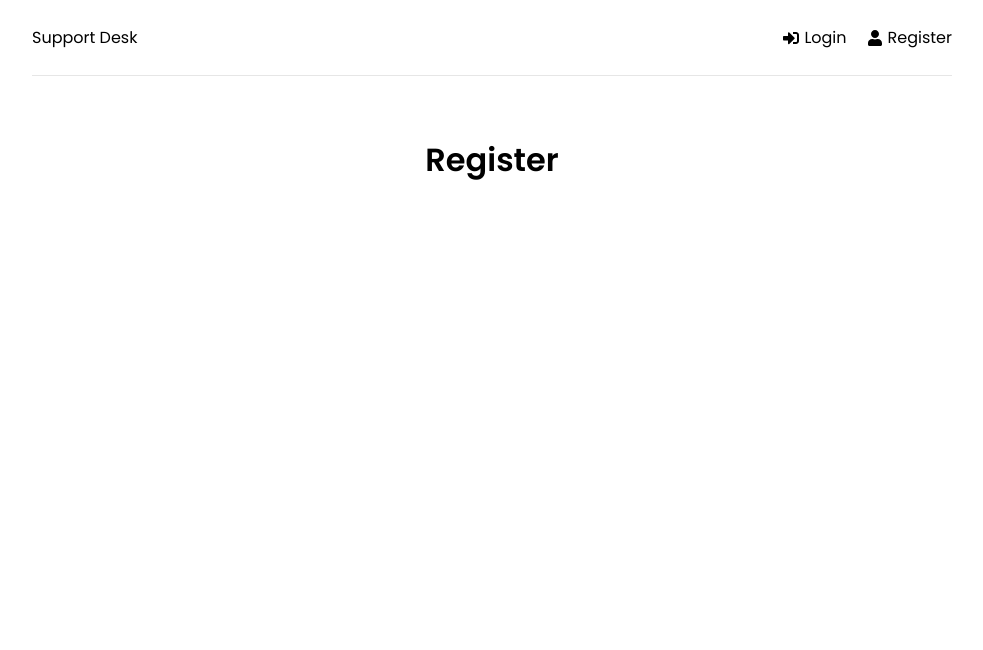
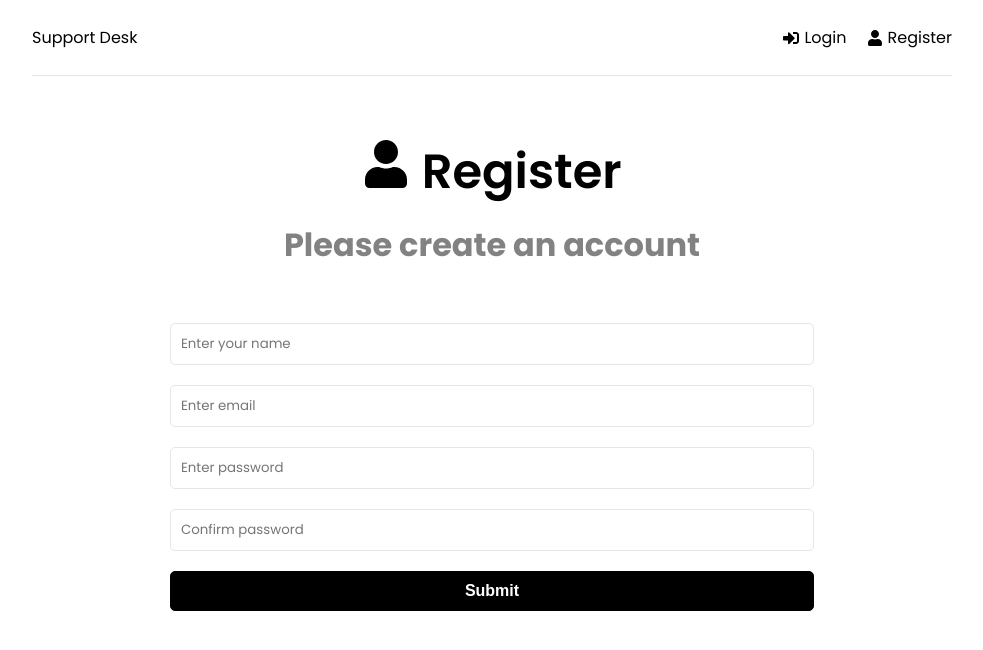
Before and after one commit to LucaDvc/support-desk, a React (Create React App) app in the folder frontend/: page /register in a window 1280 px wide. Shown: the top 650 px of the page, without its empty margins (148-1131 px from the left). Built offline with nearby package versions, Linux system fonts and the light colour scheme.

Commit message:
home, login, register ui

```diff
--- a/frontend/src/App.js
+++ b/frontend/src/App.js
@@ -1,5 +1,7 @@
 import React from 'react';
 import { BrowserRouter, Routes, Route } from 'react-router-dom';
+import { ToastContainer } from 'react-toastify';
+import 'react-toastify/dist/ReactToastify.css';
 import Header from './components/Header';
 import Home from './pages/Home';
 import Login from './pages/Login';
@@ -18,6 +20,7 @@
           </Routes>
         </div>
       </BrowserRouter>
+      <ToastContainer />
     </>
   );
 }
--- a/frontend/src/pages/Home.jsx
+++ b/frontend/src/pages/Home.jsx
@@ -1,10 +1,23 @@
 import React from 'react';
+import { Link } from 'react-router-dom';
+import { FaQuestionCircle, FaTicketAlt } from 'react-icons/fa';
 
 function Home() {
   return (
-    <div>
-      <h1>Home</h1>
-    </div>
+    <>
+      <section className='heading'>
+        <h1>What do you need help with?</h1>
+        <p>Please choose from an option below</p>
+      </section>
+
+      <Link to='/new-ticket' className='btn btn-reverse btn-block'>
+        <FaQuestionCircle /> Create New Ticket
+      </Link>
+
+      <Link to='/tickets' className='btn btn-block'>
+        <FaTicketAlt /> View My Tickets
+      </Link>
+    </>
   );
 }
 
--- a/frontend/src/pages/Login.jsx
+++ b/frontend/src/pages/Login.jsx
@@ -1,10 +1,69 @@
-import React from 'react';
+import React, { useState } from 'react';
+import { FaSignInAlt } from 'react-icons/fa';
+import { toast } from 'react-toastify';
 
 function Login() {
+  const [formData, setFormData] = useState({
+    email: '',
+    password: '',
+  });
+
+  const { email, password } = formData;
+
+  const onChange = (e) => {
+    setFormData((prevState) => ({
+      ...prevState,
+      [e.target.name]: e.target.value,
+    }));
+  };
+
+  const onSubmit = (e) => {
+    e.preventDefault();
+  };
+
   return (
-    <div>
-      <h1>Login</h1>
-    </div>
+    <>
+      <section className='heading'>
+        <h1>
+          <FaSignInAlt /> Login
+        </h1>
+        <p>Please log in to get support</p>
+      </section>
+
+      <section className='form'>
+        <form onSubmit={onSubmit}>
+          <div className='form-group'>
+            <input
+              required
+              type='email'
+              className='form-control'
+              id='email'
+              name='email'
+              value={email}
+              onChange={onChange}
+              placeholder='Enter email'
+            />
+          </div>
+
+          <div className='form-group'>
+            <input
+              required
+              type='password'
+              className='form-control'
+              id='password'
+              name='password'
+              value={password}
+              onChange={onChange}
+              placeholder='Enter password'
+            />
+          </div>
+
+          <div className='form-group'>
+            <button className='btn btn-block'>Submit</button>
+          </div>
+        </form>
+      </section>
+    </>
   );
 }
 
--- a/frontend/src/pages/Register.jsx
+++ b/frontend/src/pages/Register.jsx
@@ -1,10 +1,101 @@
-import React from 'react';
+import React, { useState } from 'react';
+import { FaUser } from 'react-icons/fa';
+import { toast } from 'react-toastify';
 
 function Register() {
+  const [formData, setFormData] = useState({
+    name: '',
+    email: '',
+    password: '',
+    password2: '',
+  });
+
+  const { name, email, password, password2 } = formData;
+
+  const onChange = (e) => {
+    setFormData((prevState) => ({
+      ...prevState,
+      [e.target.name]: e.target.value,
+    }));
+  };
+
+  const onSubmit = (e) => {
+    e.preventDefault();
+
+    if (password !== password2) {
+      toast.error('Passwords do not match');
+    }
+  };
+
   return (
-    <div>
-      <h1>Register</h1>
-    </div>
+    <>
+      <section className='heading'>
+        <h1>
+          <FaUser /> Register
+        </h1>
+        <p>Please create an account</p>
+      </section>
+
+      <section className='form'>
+        <form onSubmit={onSubmit}>
+          <div className='form-group'>
+            <input
+              required
+              type='text'
+              className='form-control'
+              id='name'
+              name='name'
+              value={name}
+              onChange={onChange}
+              placeholder='Enter your name'
+            />
+          </div>
+
+          <div className='form-group'>
+            <input
+              required
+              type='email'
+              className='form-control'
+              id='email'
+              name='email'
+              value={email}
+              onChange={onChange}
+              placeholder='Enter email'
+            />
+          </div>
+
+          <div className='form-group'>
+            <input
+              required
+              type='password'
+              className='form-control'
+              id='password'
+              name='password'
+              value={password}
+              onChange={onChange}
+              placeholder='Enter password'
+            />
+          </div>
+
+          <div className='form-group'>
+            <input
+              required
+              type='password'
+              className='form-control'
+              id='password2'
+              name='password2'
+              value={password2}
+              onChange={onChange}
+              placeholder='Confirm password'
+            />
+          </div>
+
+          <div className='form-group'>
+            <button className='btn btn-block'>Submit</button>
+          </div>
+        </form>
+      </section>
+    </>
   );
 }
 
```
